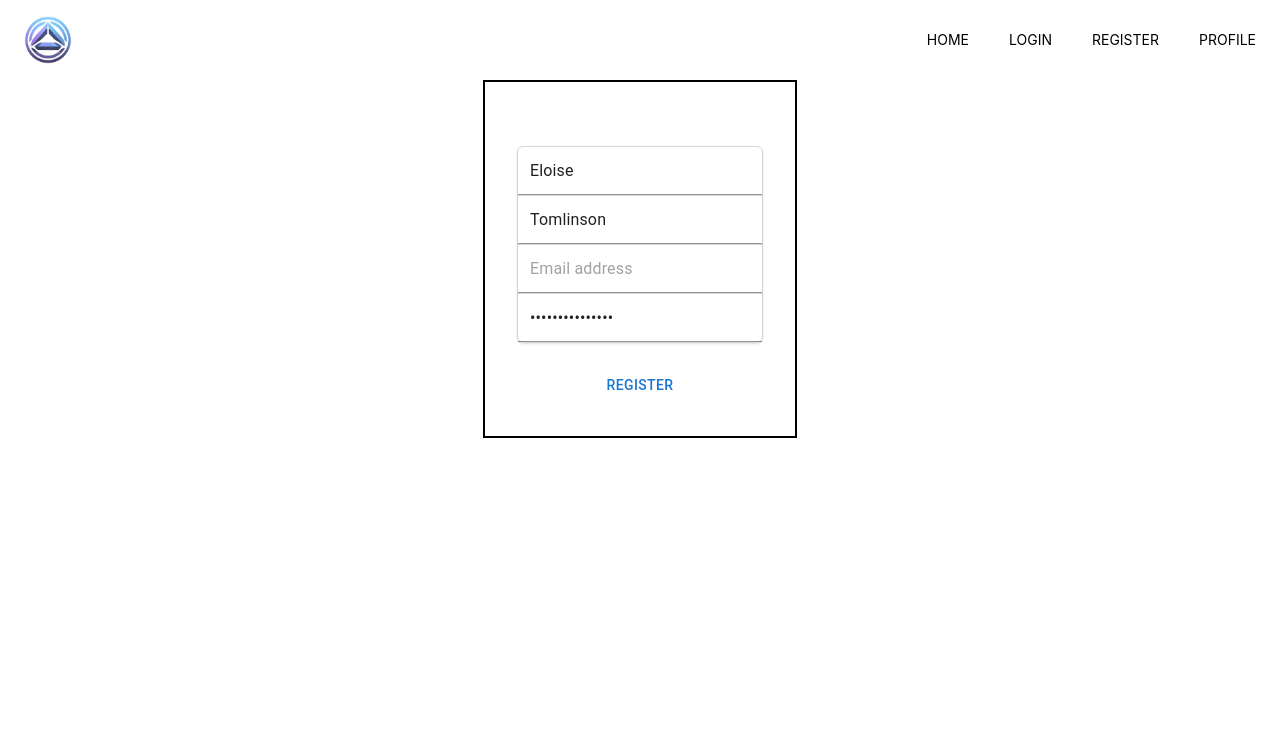
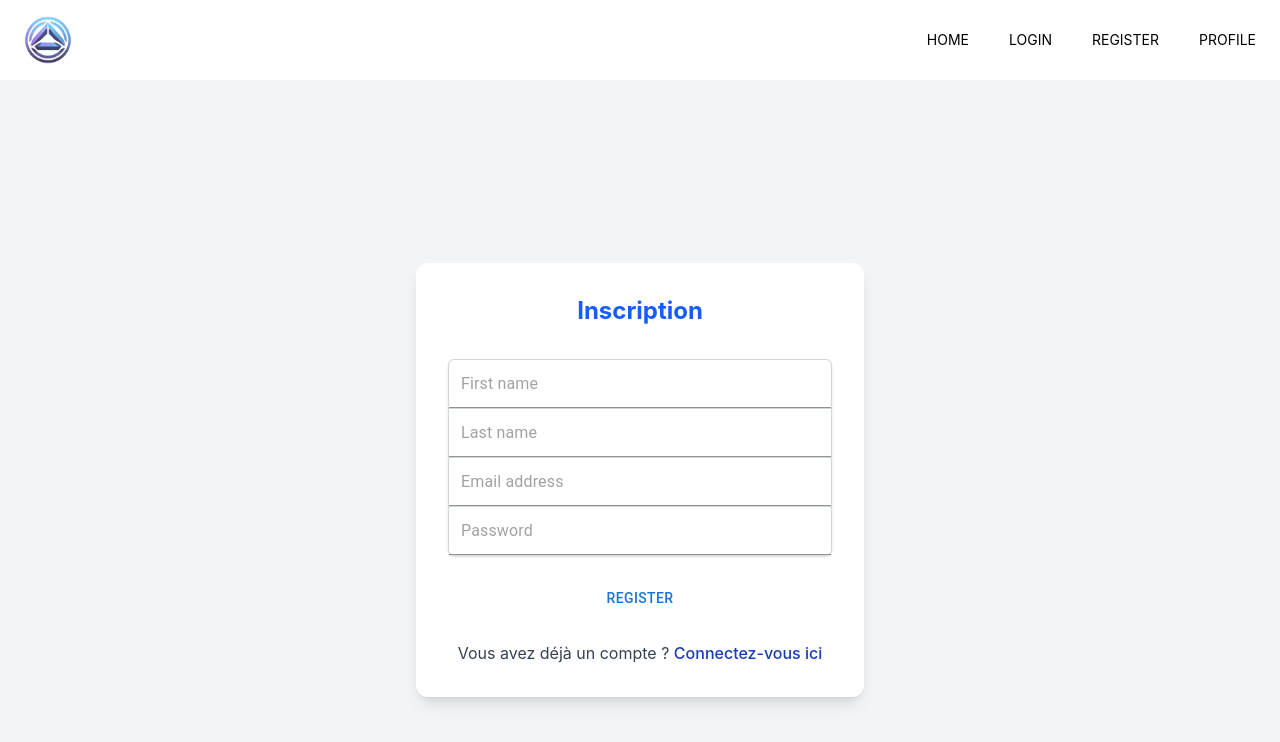
Before and after one commit to hard-tech/Bankys, a React (Vite) app in the folder frontend/: page /register in a window 1280 px wide. Shown: the top 742 px of the page. Built offline with nearby package versions, Linux system fonts and the light colour scheme; no server answers.

Commit message:
page erreur 404 amélioré ainsi que la page register

```diff
--- a/frontend/src/index.css
+++ b/frontend/src/index.css
@@ -17,7 +17,6 @@
 
 a {
   font-weight: 500;
-  color: #646cff;
   text-decoration: inherit;
 }
 a:hover {
--- a/frontend/src/layouts/Layout.tsx
+++ b/frontend/src/layouts/Layout.tsx
@@ -1,5 +1,5 @@
-import React from 'react';
-import Navbar from '../components/NavBar';
+import React from "react";
+import Navbar from "../components/NavBar";
 // import Sidebar from '../components/SideBar';
 
 interface LayoutProps {
@@ -10,11 +10,9 @@ const Layout: React.FC<LayoutProps> = ({ children }) => {
   return (
     <div className="">
       {/* <Sidebar /> */}
-      <div className="justify-center flex flex-col items-center">
+      <div className="">
         <Navbar />
-        <main className="p-4 lg:p-8 border-2">
-          {children}
-        </main>
+        <main>{children}</main>
       </div>
     </div>
   );
--- a/frontend/src/pages/NotFound.tsx
+++ b/frontend/src/pages/NotFound.tsx
@@ -3,22 +3,22 @@ import { Link } from "react-router-dom";
 
 const NotFound: React.FC = () => {
   return (
-    <div className="flex items-center justify-center min-h-screen">
-      <div className="text-center">
-        <h1 className="text-6xl font-bold text-blue-600">404</h1>
-        <p className="text-2xl text-gray-800 mt-4">Page Not Found</p>
-        <p className="text-gray-600 mt-2">
-          Sorry, the page you are looking for does not exist.
-        </p>
-        <Link
-          className="mt-6 inline-block px-6 py-3 bg-blue-600 font-semibold rounded-md hover:bg-blue-700"
-          to="/"
-        >
-          <span className="text-white">
-            Go to Homepage
-          </span>
-        </Link>
-      </div>
+    <div className="text-center bg-white p-10 rounded-2xl shadow-lg animate-fade-in">
+      <h1 className="text-7xl font-extrabold text-blue-600 drop-shadow-md">
+        404
+      </h1>
+      <p className="text-2xl text-gray-900 mt-4 font-semibold">
+        Oops! Page introuvable
+      </p>
+      <p className="text-gray-700 mt-2">
+        La page que vous recherchez n'existe pas ou a été déplacée.
+      </p>
+      <Link
+        className="text-white-100 mt-6 inline-block px-6 py-3 bg-blue-600 font-semibold rounded-lg hover:bg-blue-700 transition-transform transform hover:scale-105 shadow-md"
+        to="/"
+      >
+        Retour à l'accueil
+      </Link>
     </div>
   );
 };
--- a/frontend/src/pages/Register.tsx
+++ b/frontend/src/pages/Register.tsx
@@ -1,41 +1,43 @@
 import { useEffect, useState } from "react";
-import { useNavigate } from "react-router-dom";
+import { useNavigate, Link } from "react-router-dom";
 import { toast } from "react-hot-toast";
 import { RegisterCredentials } from "../type/auth.types";
 import RegisterForm from "../components/RegisterForm";
-import api from "../services/api/axios.config";
 import { authService } from "../services/auth/auth.service";
 
 const Register = () => {
   const [formData, setFormData] = useState<RegisterCredentials>({
     email: "",
-    password: "@NewPassword123",
-    first_name: "Eloise",
-    last_name: "Tomlinson",
+    password: "",
+    first_name: "",
+    last_name: "",
   });
 
+  const [loading, setLoading] = useState(false);
   const navigate = useNavigate();
 
   useEffect(() => {
     const registerUser = async () => {
-
-      if (formData.email && formData.password && formData.first_name && formData.last_name) {
-        toast.promise(
-          // api.post("/auth/register", formData),
-          authService.register(formData),
-          {
-            loading: 'Registering...',
-            success: 'Registration successful!',
-            error: (err) => {
-              return err.response?.data?.detail?.message || "An error occurred during registration.";
-            },
-          }
-        ).then(() => {
+      if (
+        formData.email &&
+        formData.password &&
+        formData.first_name &&
+        formData.last_name
+      ) {
+        setLoading(true);
+        try {
+          await toast.promise(authService.register(formData), {
+            loading: "Inscription en cours...",
+            success: "Inscription réussie !",
+            error: (err) =>
+              err.response?.data?.detail?.message || "Une erreur est survenue.",
+          });
           navigate("/");
-        }).catch(() => {
-          // Handle any additional error logic here if needed
-        }).finally(() => {
-        });
+        } catch (error) {
+          console.error("Erreur d'inscription :", error);
+        } finally {
+          setLoading(false);
+        }
       }
     };
 
@@ -43,7 +45,35 @@ const Register = () => {
   }, [formData]);
 
   return (
-    <RegisterForm formData={formData} setFormData={setFormData} />
+    <div className="flex items-center justify-center min-h-screen bg-gray-100">
+      <div className="bg-white p-8 rounded-xl shadow-lg w-full max-w-md animate-fade-in">
+        <h2 className="text-2xl font-bold text-center text-blue-600 mb-6">
+          Inscription
+        </h2>
+
+        {/* Formulaire avec espacement entre chaque champ */}
+        <div className="space-y-4">
+          <RegisterForm formData={formData} setFormData={setFormData} />
+        </div>
+
+        {loading && (
+          <p className="text-center text-gray-500 mt-4">
+            Veuillez patienter...
+          </p>
+        )}
+
+        {/* Bouton pour aller vers la connexion */}
+        <p className="text-center text-gray-700 mt-6">
+          Vous avez déjà un compte ?{" "}
+          <Link
+            to="/login"
+            className="text-blue-800 font-semibold underline hover:underline"
+          >
+            Connectez-vous ici
+          </Link>
+        </p>
+      </div>
+    </div>
   );
 };
 
```
Also changed, not shown: frontend/src/App.tsx (+8 -8 lines), 1 other file (tests, documents, lock files or other folders).
